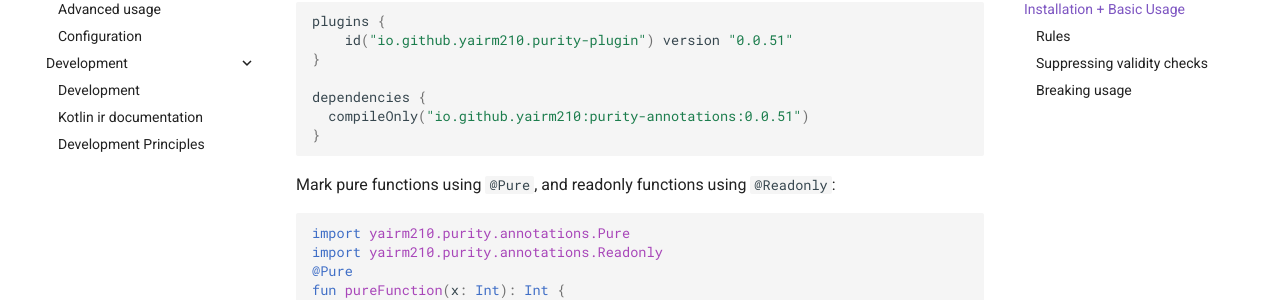
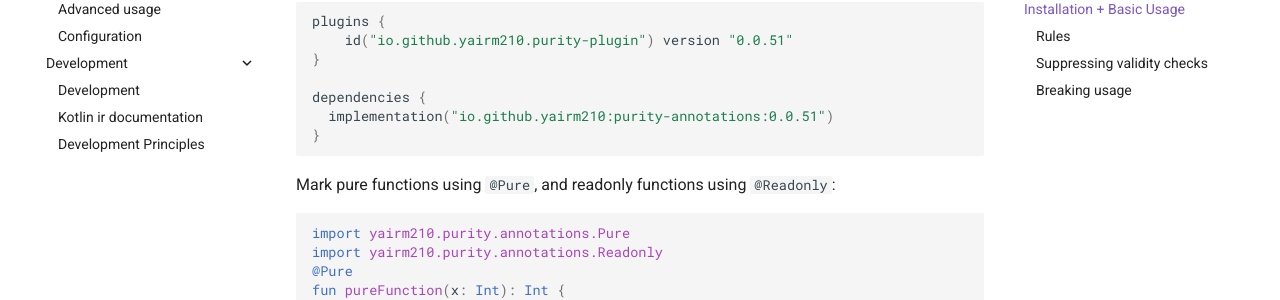
Before and after one commit to yairm210/Purity, an MkDocs documentation site: the page built from docs/index.md, in a window 1280 px wide and 900 px high, scrolled down 397 px. Shown: the part 153-453 px from the top of the window. Built offline with MkDocs 1.6.1 and Material for MkDocs 9.7.7, drawn with Linux system fonts in a browser that asks for light colours; comment, search, counter and statistics services are not loaded.

Commit message:
docs - use 'implementation' instead of 'compileOnly' so annotations for libraries will be available

````diff
--- a/docs/index.md
+++ b/docs/index.md
@@ -19,7 +19,7 @@ plugins {
 }
 
 dependencies {
-  compileOnly("io.github.yairm210:purity-annotations:0.0.51")
+  implementation("io.github.yairm210:purity-annotations:0.0.51")
 }
 ```
 
````
Also changed, not shown: Readme.md (+2 -2 lines).
